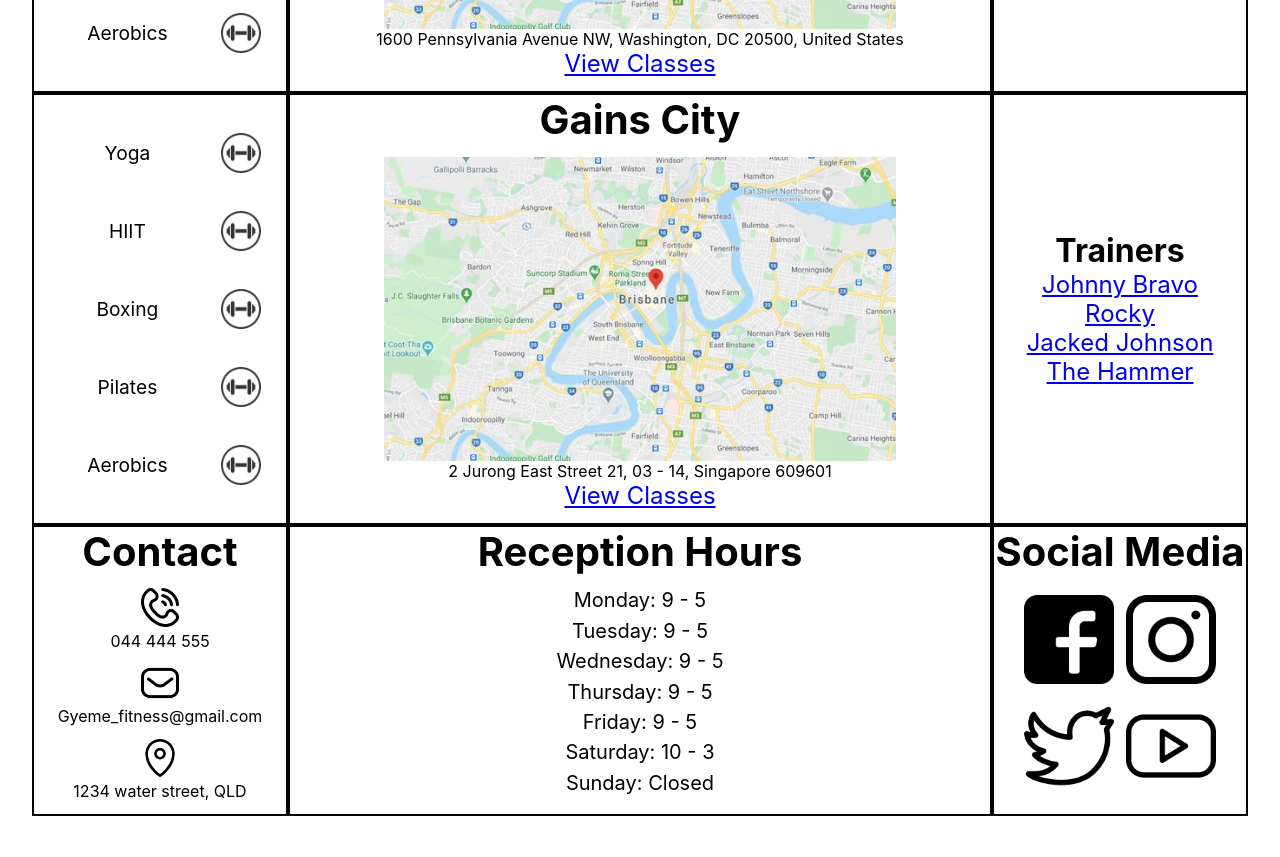
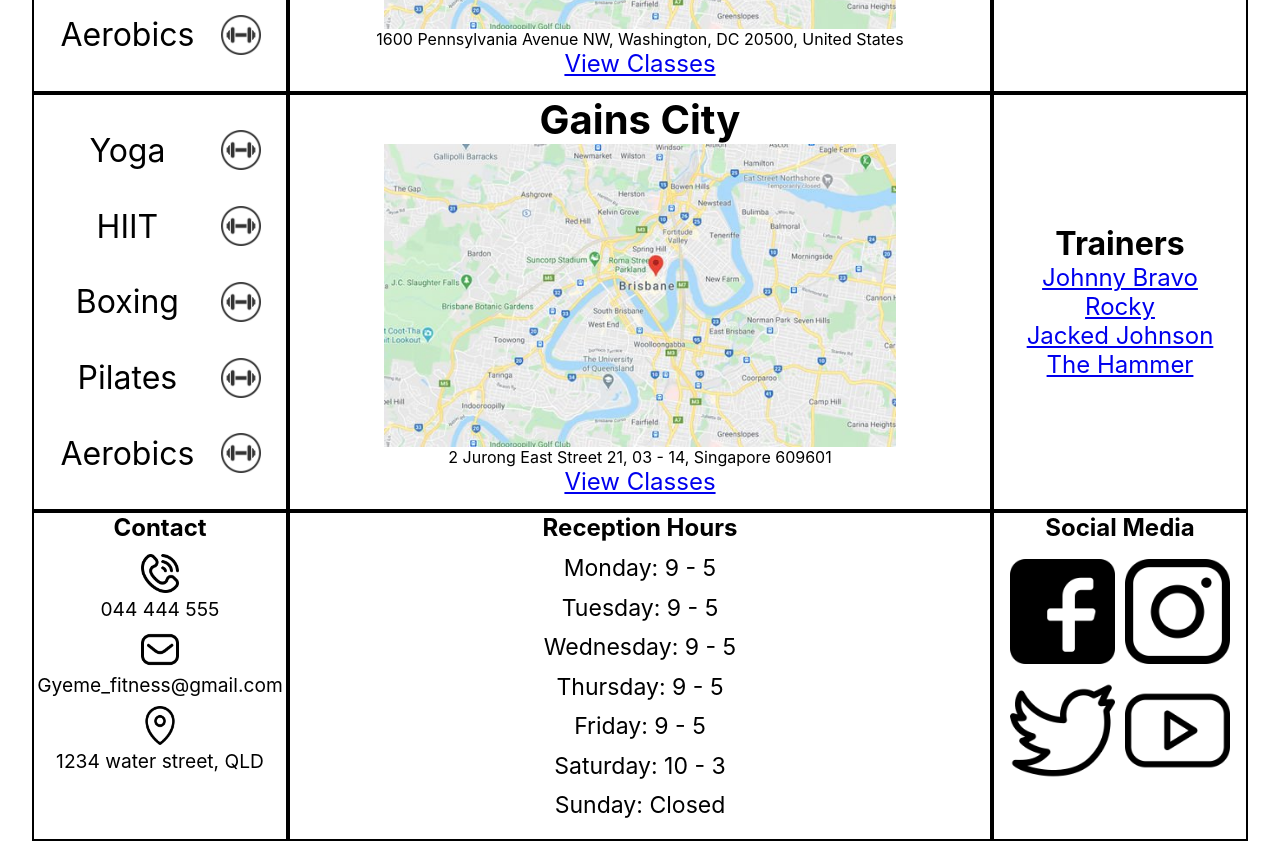
Before and after one commit to react-group-assignment/gyeme-frontend, a React (Vite) app in the folder gyeme_react/: page / in a window 1280 px wide. Shown: the part 1120-1977 px from the top of the page. Before the commit the page ends 1952 px from the top, so only its background shows below. Built offline with nearby package versions, Linux system fonts and the light colour scheme.

Commit message:
added navbar and further style changes

```diff
--- a/gyeme_react/src/components/homepage/Classes.css
+++ b/gyeme_react/src/components/homepage/Classes.css
@@ -32,7 +32,7 @@
 }
 
 .class-list p {
-    font-size: 1.5vmax;
+    font-size: 2.5vw;
 }
 
 .dumbell {
--- a/gyeme_react/src/components/homepage/Footer.css
+++ b/gyeme_react/src/components/homepage/Footer.css
@@ -4,12 +4,14 @@
     display: flex;
     flex-direction: column;
     border: solid 0.2vw black;
+    padding-bottom: 1vh;
 }
 
 .footer-reception {
     width: 100%;
     grid-column: 2 / 3;
     border: solid 0.2vw black;
+    padding-bottom: 1vh;
 }
 
 .reception-list {
@@ -21,23 +23,28 @@
     width: 100%;
     grid-column: 3 / 4;
     border: solid 0.2vw black;
+    padding-bottom: 1vh;
 }
 
 .icon {
-    width: 3vmax;
-    position: relative;
+    width: 3vw;
 }
 
 .icon-big {
-    width: 8vmax;
-    padding: .5vmax;
+    width: 9vw;
+    padding: .4vmax;
 }
 
-h2, .footer-contact p {
-    margin-bottom: 1vmax;
+h4 {
+    margin-bottom: .5em;
+}
+
+.footer-contact div p {
+    font-size: 1.5vw;
+    margin-bottom: .5em;
 }
 
 .reception-list p {
-    font-size: 2.5vmin;
-    margin-bottom: .5vmax;
+    font-size: 1.8vw;
+    margin-bottom: .5em
 }
--- a/gyeme_react/src/components/homepage/Footer.jsx
+++ b/gyeme_react/src/components/homepage/Footer.jsx
@@ -12,13 +12,13 @@ export default function Footer() {
     return (
         <>
             <div className='footer-contact'>
-                <h2>Contact</h2>
+                <h4>Contact</h4>
                 <div><img className='icon' src={phone} alt="phone icon" /><p>044 444 555</p></div>
                 <div><img className='icon' src={email} alt="email icon" /><p>Gyeme_fitness@gmail.com</p></div>
                 <div><img className='icon' src={location} alt="location icon" /><p>1234 water street, QLD</p></div>
             </div>
             <div className='footer-reception'>
-                <h2>Reception Hours</h2>
+                <h4>Reception Hours</h4>
                 <div className='reception-list'>
                     <p>Monday: 9 - 5</p>
                     <p>Tuesday: 9 - 5</p>
@@ -30,7 +30,7 @@ export default function Footer() {
                 </div>
             </div>
             <div className='footer-social'>
-                <h2>Social Media</h2>
+                <h4>Social Media</h4>
                 <div className='socials'>
                     <img className='icon-big' src={facebook} alt="social media icon" />
                     <img className='icon-big' src={instagram} alt="social media icon" />
--- a/gyeme_react/src/components/navbar/Navbar.css
+++ b/gyeme_react/src/components/navbar/Navbar.css
@@ -7,6 +7,7 @@
     padding: 0.5rem;
     position: sticky;
     top: 0;
+    z-index: 5;
 }
 
 .link {
@@ -15,7 +16,7 @@
     padding: 1rem;
     margin-left: 2rem;
     margin-right: 2rem;
-    font-size: 18px;
+    font-size: 3vw;
 }
 
 @media screen and (min-width: 481px) and (max-width: 780px) {
@@ -27,7 +28,6 @@
         padding: 1rem;
         margin-left: 10px;
         margin-right: 10px;
-        font-size: 15px;
     }
 }
 
@@ -36,6 +36,5 @@
         padding: 0.5rem;
         margin-left: 5px;
         margin-right: 5px;
-        font-size: 12px;
     }
 }
```
